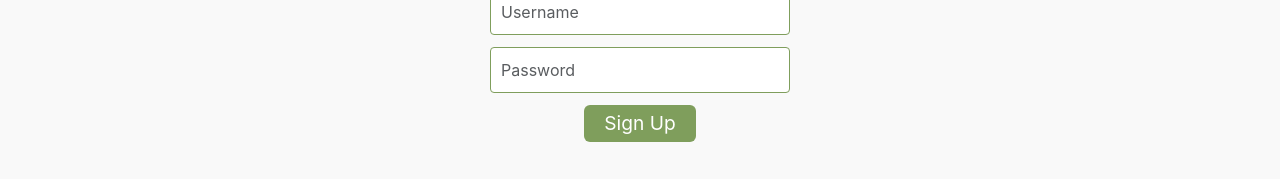
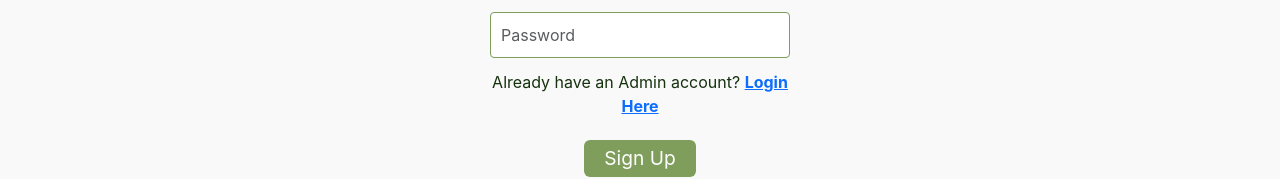
Before and after one commit to Brian-K-Gathui/VolunTree-V1, a React (Create React App) app in the folder client/: page /signup in a window 1280 px wide. Shown: the part 593-772 px from the top of the page. Built offline with nearby package versions, Linux system fonts and the light colour scheme.

Commit message:
testing something

```diff
--- a/client/src/pages/adminPages/LoginAdmin.js
+++ b/client/src/pages/adminPages/LoginAdmin.js
@@ -1,8 +1,8 @@
 import React from "react";
-import { useNavigate } from "react-router-dom";
+import { useNavigate, Link } from "react-router-dom";
 import { useFormik } from "formik";
 import * as Yup from "yup";
-import {postData} from "../../services/api";
+import { postData } from "../../services/api";
 
 const Login = () => {
   const navigate = useNavigate();
@@ -33,6 +33,7 @@ const Login = () => {
           name="username"
           placeholder="Username"
           onChange={formik.handleChange}
+          onBlur={formik.handleBlur}
           value={formik.values.username}
           className="form-control"
         />
@@ -45,12 +46,23 @@ const Login = () => {
           name="password"
           placeholder="Password"
           onChange={formik.handleChange}
+          onBlur={formik.handleBlur}
           value={formik.values.password}
           className="form-control"
         />
         {formik.errors.password && formik.touched.password && (
           <div className="error">{formik.errors.password}</div>
         )}
+
+        {/* Link to the Sign-Up page */}
+        <div>
+          <p style={{ margin: "0 0 10px" }}>
+            Don't have a Admin account?{" "}
+            <Link to="/signup">
+              <strong>Sign-Up Here</strong>
+            </Link>
+          </p>
+        </div>
 
         <button type="submit" className="btn-primary">Login</button>
       </form>
--- a/client/src/pages/adminPages/SignUpAdmin.js
+++ b/client/src/pages/adminPages/SignUpAdmin.js
@@ -1,9 +1,8 @@
 import React from "react";
-import { useNavigate } from "react-router-dom";
+import { useNavigate, Link } from "react-router-dom";
 import { useFormik } from "formik";
 import * as Yup from "yup";
 import { postData } from "../../services/api";
-
 
 const SignUp = () => {
   const navigate = useNavigate();
@@ -46,6 +45,7 @@ const SignUp = () => {
           name="first_name"
           placeholder="First Name"
           onChange={formik.handleChange}
+          onBlur={formik.handleBlur}
           value={formik.values.first_name}
           className="form-control"
         />
@@ -58,6 +58,7 @@ const SignUp = () => {
           name="last_name"
           placeholder="Last Name"
           onChange={formik.handleChange}
+          onBlur={formik.handleBlur}
           value={formik.values.last_name}
           className="form-control"
         />
@@ -70,6 +71,7 @@ const SignUp = () => {
           name="email"
           placeholder="Email"
           onChange={formik.handleChange}
+          onBlur={formik.handleBlur}
           value={formik.values.email}
           className="form-control"
         />
@@ -82,6 +84,7 @@ const SignUp = () => {
           name="username"
           placeholder="Username"
           onChange={formik.handleChange}
+          onBlur={formik.handleBlur}
           value={formik.values.username}
           className="form-control"
         />
@@ -94,12 +97,23 @@ const SignUp = () => {
           name="password"
           placeholder="Password"
           onChange={formik.handleChange}
+          onBlur={formik.handleBlur}
           value={formik.values.password}
           className="form-control"
         />
         {formik.errors.password && formik.touched.password && (
           <div className="error">{formik.errors.password}</div>
         )}
+
+        {/* Link to the Login page */}
+        <div>
+          <p style={{ margin: "0 0 10px" }}>
+            Already have an Admin account?{" "}
+            <Link to="/login">
+              <strong>Login Here</strong>
+            </Link>
+          </p>
+        </div>
 
         <button type="submit" className="btn-primary">Sign Up</button>
       </form>
```
